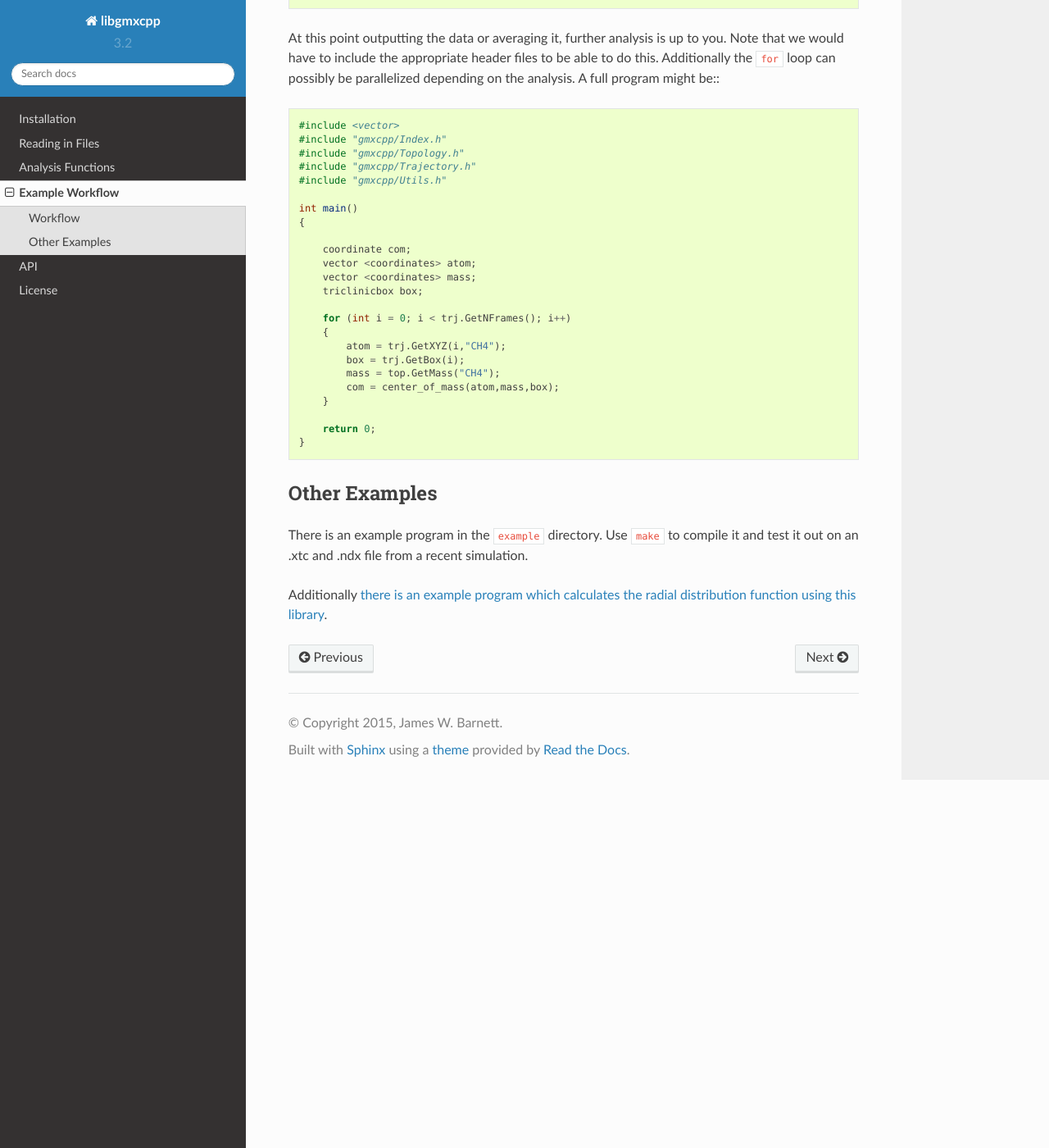
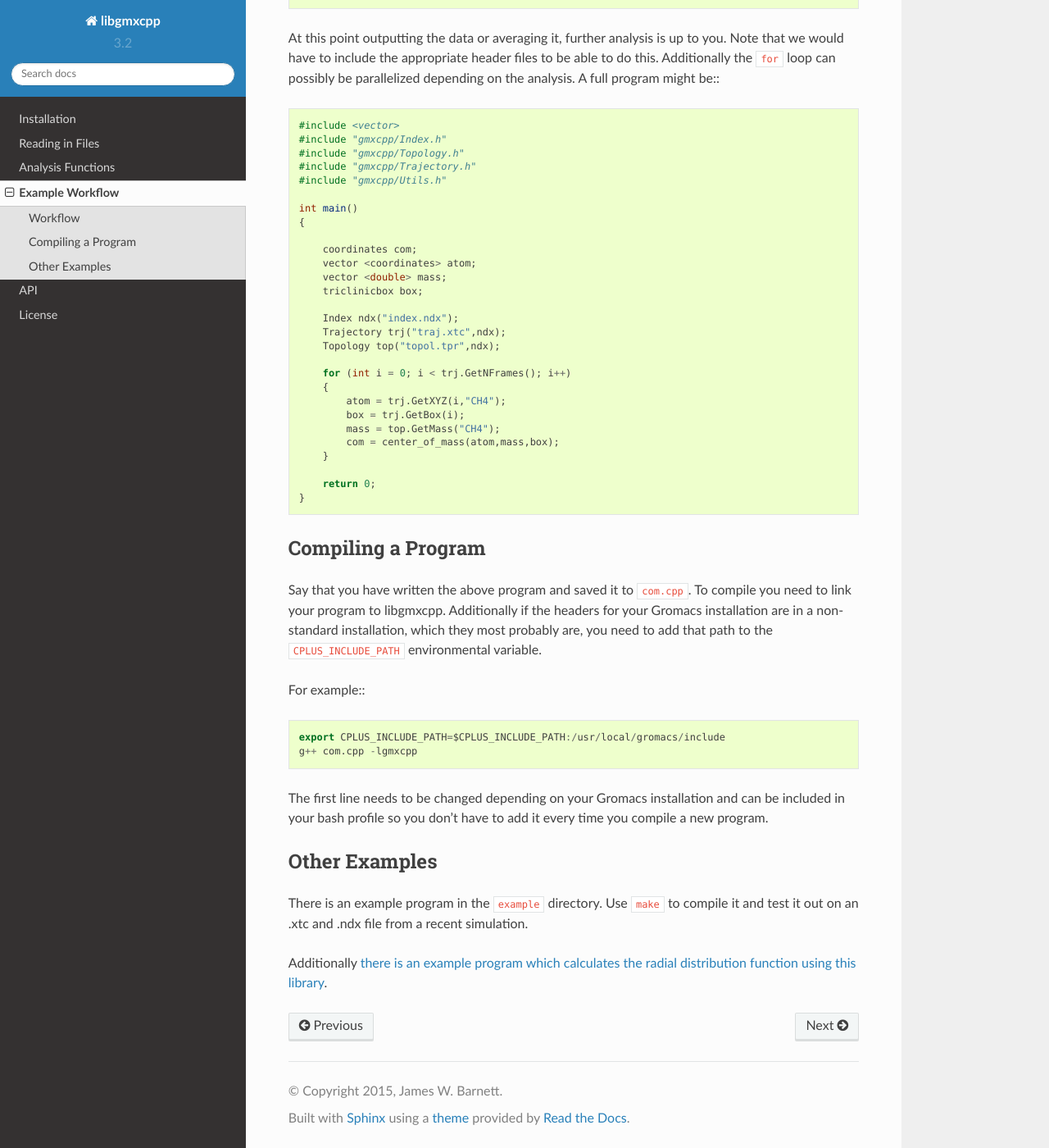
Before and after one commit to wesbarnett/libgmxcpp, a Sphinx documentation site: the page built from docs/example.rst, in a window 1280 px wide and 1400 px high, scrolled down 1690 px. Shown: the whole window at 82% size. Built offline with Sphinx 7.4.7 and the Read the Docs theme 2.0.0, drawn with Linux system fonts in a browser that asks for light colours; some of the changed text lies outside the part shown.

Commit message:
add details about compiling

```diff
--- a/docs/example.rst
+++ b/docs/example.rst
@@ -56,14 +56,14 @@ These getters are described in this documentation on the ``Trajectory`` and
 ``Topology`` class pages. Now to get the center of mass we just call our
 analysis function:::
 
-    coordinate com;
+    coordinates com;
 
     com = center_of_mass(atom,mass,box);
 
 This only works for frame 0 (the first frame), so to do this for each frame we
 would put this into a loop:::
 
-    coordinate com;
+    coordinates com;
     vector <coordinates> atom;
     vector <double> mass;
     triclinicbox box;
@@ -94,10 +94,14 @@ on the analysis. A full program might be:::
     int main()
     {
 
-        coordinate com;
+        coordinates com;
         vector <coordinates> atom;
-        vector <coordinates> mass;
+        vector <double> mass;
         triclinicbox box;
+
+        Index ndx("index.ndx");
+        Trajectory trj("traj.xtc",ndx);
+        Topology top("topol.tpr",ndx);
 
         for (int i = 0; i < trj.GetNFrames(); i++)
         {
@@ -111,6 +115,24 @@ on the analysis. A full program might be:::
     }
 
 
+Compiling a Program
+-------------------
+
+Say that you have written the above program and saved it to ``com.cpp``. To
+compile you need to link your program to libgmxcpp. Additionally if the headers
+for your Gromacs installation are in a non-standard installation, which they
+most probably are, you need to add that path to the ``CPLUS_INCLUDE_PATH``
+environmental variable.
+
+For example:::
+
+    export CPLUS_INCLUDE_PATH=$CPLUS_INCLUDE_PATH:/usr/local/gromacs/include
+    g++ com.cpp -lgmxcpp
+
+The first line needs to be changed depending on your Gromacs installation and
+can be included in your bash profile so you don't have to add it every time you
+compile a new program.
+
 Other Examples
 --------------
 There is an example program in the ``example`` directory. Use ``make`` to compile it
```
